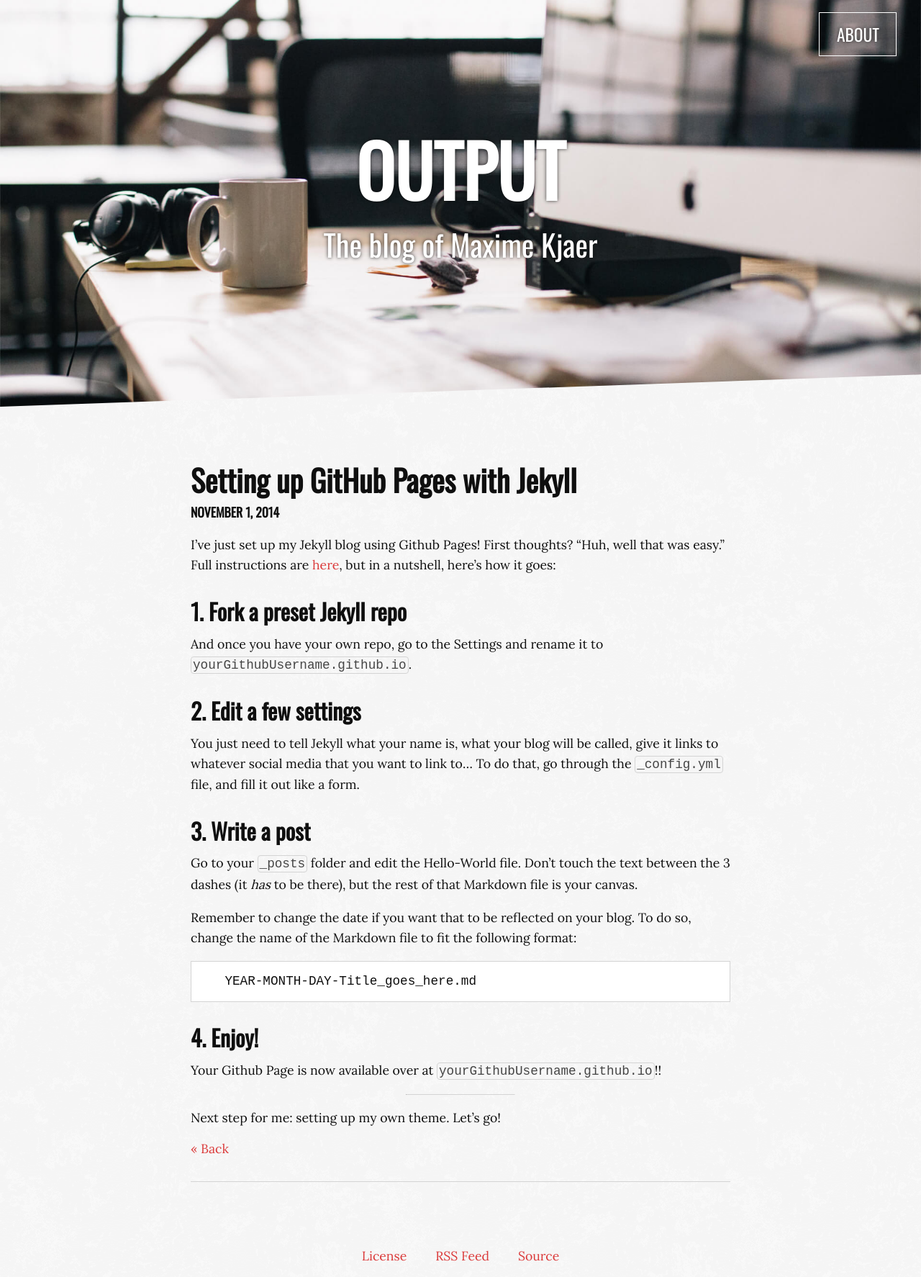
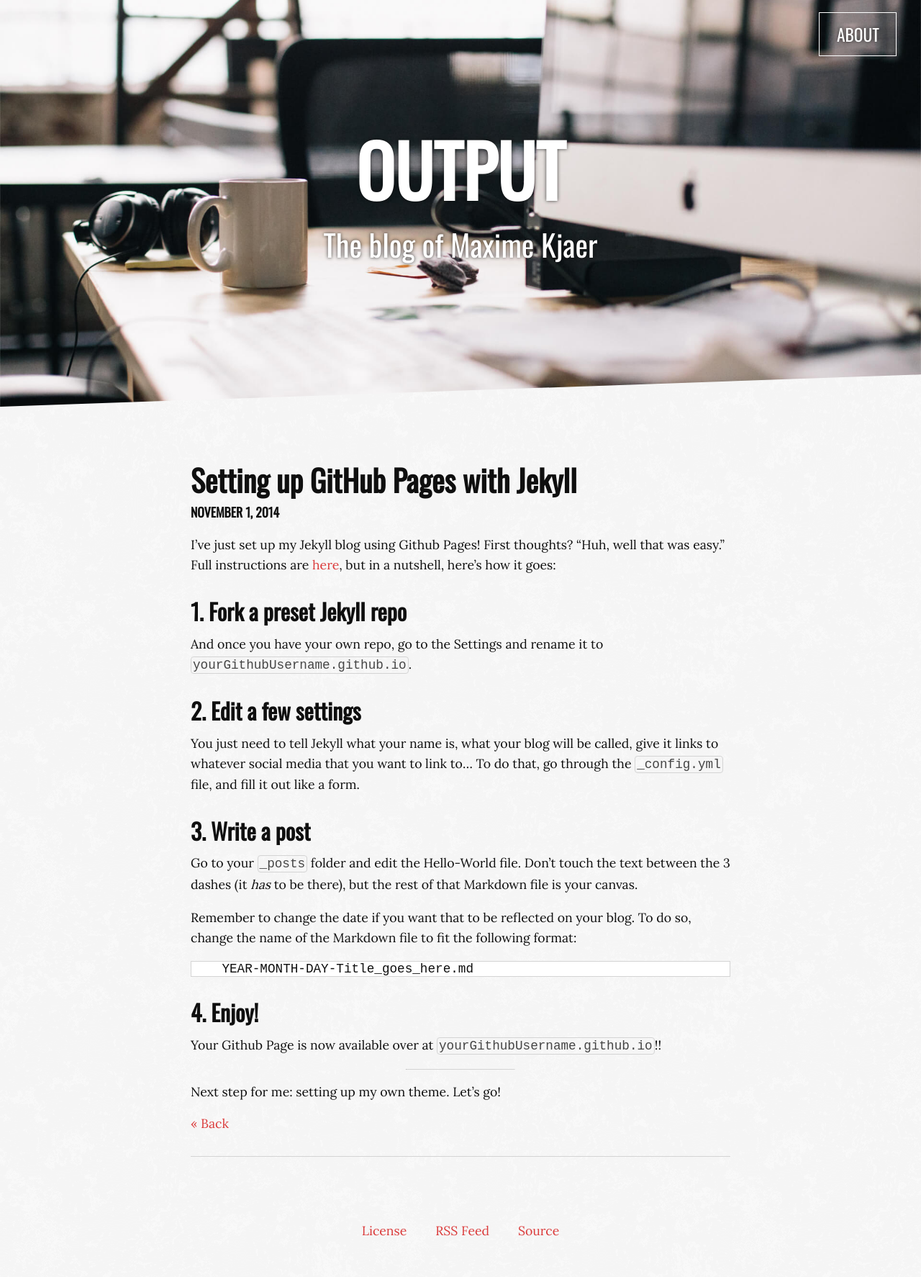
Before and after one commit to MaximeKjaer/kjaer.io, a Jekyll site: the page built from _posts/2014-11-01-Hello-World.md, in a window 1280 px wide. Shown: the whole page at 72% size. Built offline with Jekyll 4.4.1, drawn with Linux system fonts in a browser that asks for light colours; comment, search, counter and statistics services are not loaded; after the commit the page ends 1738 px from its top, so only the background shows below that.

Commit message:
Add styling support for line-numbered code

```diff
--- a/_sass/partials/_code.scss
+++ b/_sass/partials/_code.scss
@@ -5,26 +5,21 @@
 //
 //---------------------------
 
-.code, .gutter {
-	&, pre {
-		margin: 0;
-		padding: 0;
-	}
-}
-
 .lineno {
 	display: inline-block;
-
 	padding: 5px;
 	margin-right: 5px;
 
 	color: #ccc;
-	border-right: 1px solid #ccc;
+}
 
+.gutter {
 	@include user-select(none);
 	@include selection {
 		background-color: transparent;
 	}
+
+	cursor: default;
 }
 
 .highlight {
@@ -34,19 +29,28 @@
 	background-color: $white;
 	border: 1px solid $light-grey;
 
-	pre code {
+	pre, code {
+		margin: 0;
+		padding: 0;
+	}
+
+	> pre > code {
 		display: block;
-
-		margin: 4px;
-
 		white-space: pre;
 		overflow-x: auto;
 		word-wrap: normal;
+
+		.code {
+			border-left: 1px solid #ccc;
+			width: 100%;
+		}
+
+		table, tr, td, th {
+			border: 0;
+			background-color: $white;
+		}
 	}
 
-	table, td, th {
-		border: 0;
-	}
 
 	// Syntax highlighting!
 	.c {
```
